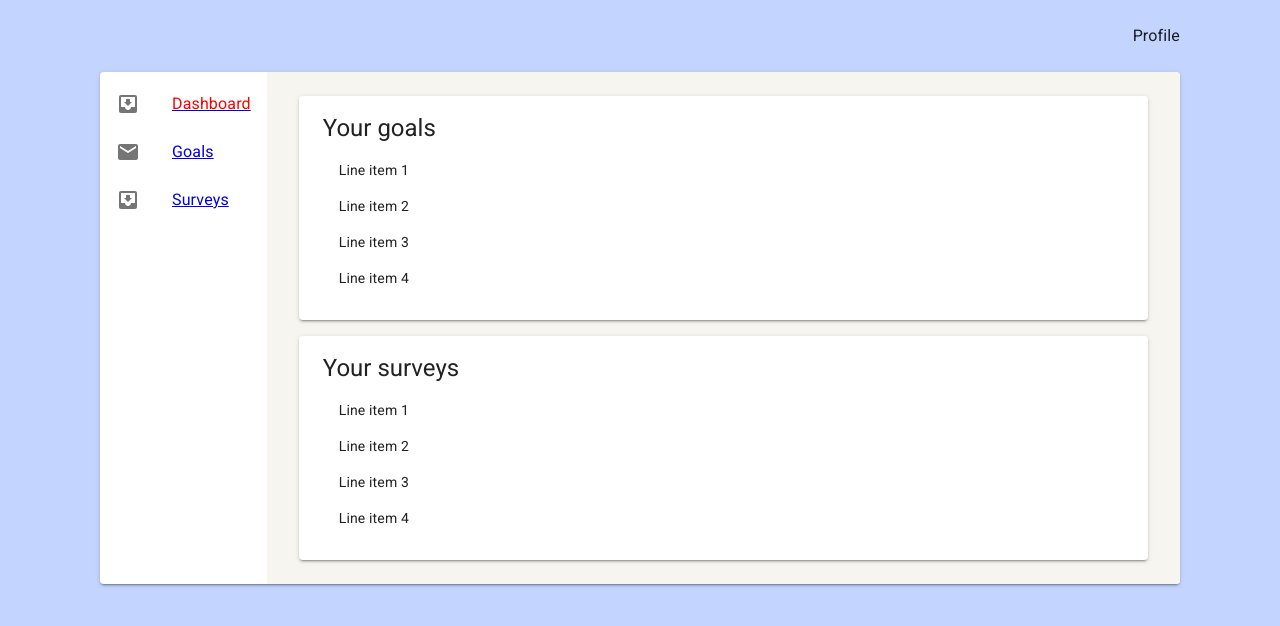
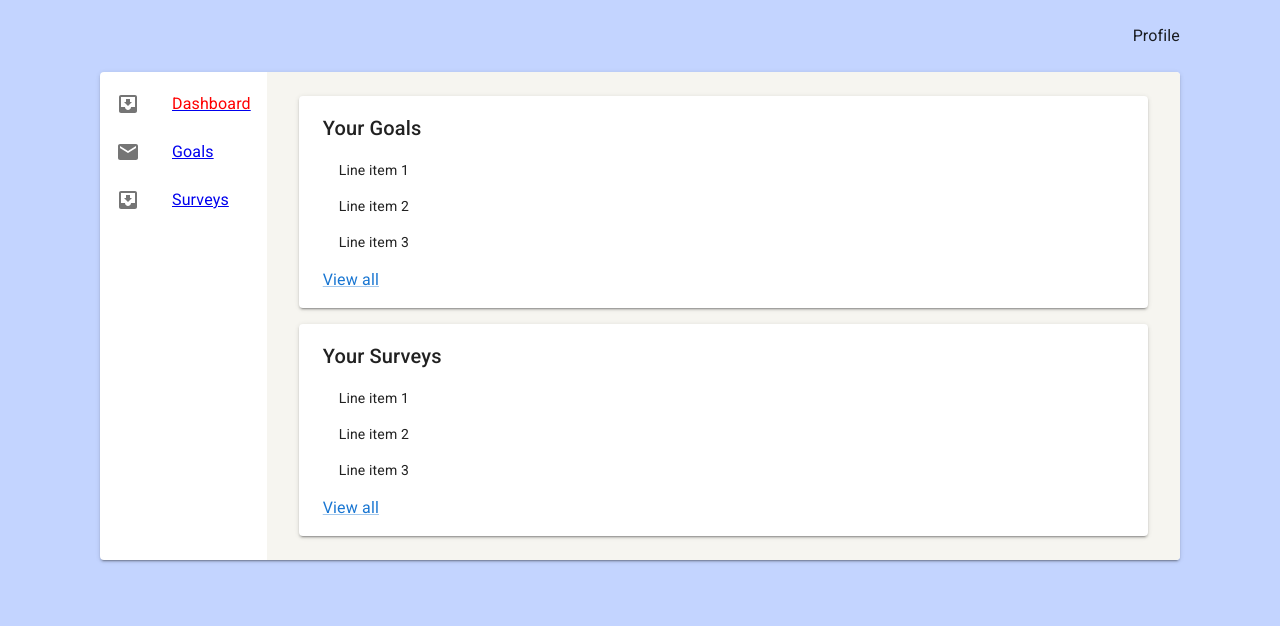
Before and after one commit to klauskpm/my-turborepo, a React (Create React App) app in the folder apps/testing-react/: page /dashboard in a window 1280 px wide. Shown: the top 626 px of the page. Built offline with nearby package versions, Linux system fonts and the light colour scheme.

Commit message:
feat(testing-react): create SummaryList component

```diff
--- a/apps/testing-react/src/routes/Goals.tsx
+++ b/apps/testing-react/src/routes/Goals.tsx
@@ -7,7 +7,8 @@ import {
   ListItemButton,
   ListItemIcon,
   ListItemText,
-  Typography
+  Typography,
+  Stack
 } from '@mui/material';
 import CommentIcon from '@mui/icons-material/Comment';
 
@@ -35,8 +36,8 @@ export function Goals() {
   };
 
   return (
-    <>
-      <Typography variant='h3'>Goals</Typography>
+    <Stack spacing={2}>
+      <Typography variant='h4'>Your Goals</Typography>
       <List sx={styles.list}>
         {[0, 1, 2, 3].map((value) => {
           const labelId = `checkbox-list-label-${value}`;
@@ -67,6 +68,6 @@ export function Goals() {
           );
         })}
       </List>
-    </>
+    </Stack>
   )
 }
--- a/apps/testing-react/src/routes/Surveys.tsx
+++ b/apps/testing-react/src/routes/Surveys.tsx
@@ -1,8 +1,10 @@
 import React from 'react';
-import { Typography } from '@mui/material';
+import { Typography, Stack } from '@mui/material';
 
 export function Surveys() {
   return (
-    <Typography variant='h2'>Surveys</Typography>
+    <Stack spacing={2}>
+      <Typography variant='h4'>Your Surveys</Typography>
+    </Stack>
   )
 }
--- a/apps/testing-react/src/ui/GoalsList.tsx
+++ b/apps/testing-react/src/ui/GoalsList.tsx
@@ -1,40 +1,9 @@
-import {
-  List,
-  ListItem,
-  ListItemButton,
-  ListItemText,
-  Paper, Typography
-} from '@mui/material';
-
-const styles = {
-  container: {
-    padding: '16px 24px',
-    width: '100%'
-  },
-  list: {
-    width: '100%',
-    backgroundColor: 'background.paper'
-  }
-};
+import { SummaryList } from './SummaryList';
 
 export function GoalsList() {
+  const list = [0, 1, 2];
 
   return (
-    <Paper elevation={2} sx={styles.container}>
-      <Typography variant='h5'>Your goals</Typography>
-      <List sx={styles.list}>
-        {[0, 1, 2, 3].map((value) => {
-          const labelId = `checkbox-list-label-${value}`;
-
-          return (
-            <ListItem key={value} disablePadding>
-              <ListItemButton role={undefined} dense>
-                <ListItemText id={labelId} primary={`Line item ${value + 1}`} />
-              </ListItemButton>
-            </ListItem>
-          );
-        })}
-      </List>
-    </Paper>
-  )
+    <SummaryList title='Your Goals' linkTo='/goals' list={list} />
+  );
 }
--- /dev/null
+++ b/apps/testing-react/src/ui/SummaryList.tsx
@@ -0,0 +1,49 @@
+import {
+  Link,
+  List,
+  ListItem,
+  ListItemButton,
+  ListItemText,
+  Paper, Typography
+} from "@mui/material";
+import { Link as RouterLink } from 'react-router-dom';
+
+const styles = {
+  container: {
+    padding: '16px 24px',
+    width: '100%'
+  },
+  list: {
+    width: '100%',
+    backgroundColor: 'background.paper'
+  }
+};
+
+export interface SummaryListProps {
+  title: string
+  list: number[]
+  linkTo: string
+}
+
+export function SummaryList({ title, list, linkTo }: SummaryListProps) {
+
+  return (
+    <Paper elevation={2} sx={styles.container}>
+      <Typography variant='h6'>{title}</Typography>
+      <List sx={styles.list}>
+        {list.map((value) => {
+          const labelId = `checkbox-list-label-${value}`;
+
+          return (
+            <ListItem key={value} disablePadding>
+              <ListItemButton role={undefined} dense>
+                <ListItemText id={labelId} primary={`Line item ${value + 1}`} />
+              </ListItemButton>
+            </ListItem>
+          );
+        })}
+      </List>
+      <Link component={RouterLink} to={linkTo}>View all</Link>
+    </Paper>
+  )
+}
--- a/apps/testing-react/src/ui/SurveysList.tsx
+++ b/apps/testing-react/src/ui/SurveysList.tsx
@@ -1,40 +1,9 @@
-import {
-  List,
-  ListItem,
-  ListItemButton,
-  ListItemText,
-  Paper, Typography
-} from '@mui/material';
-
-const styles = {
-  container: {
-    padding: '16px 24px',
-    width: '100%'
-  },
-  list: {
-    width: '100%',
-    backgroundColor: 'background.paper'
-  }
-};
+import { SummaryList } from './SummaryList';
 
 export function SurveysList() {
+  const list = [0, 1, 2];
 
   return (
-    <Paper elevation={2} sx={styles.container}>
-      <Typography variant='h5'>Your surveys</Typography>
-      <List sx={styles.list}>
-        {[0, 1, 2, 3].map((value) => {
-          const labelId = `checkbox-list-label-${value}`;
-
-          return (
-            <ListItem key={value} disablePadding>
-              <ListItemButton role={undefined} dense>
-                <ListItemText id={labelId} primary={`Line item ${value + 1}`} />
-              </ListItemButton>
-            </ListItem>
-          );
-        })}
-      </List>
-    </Paper>
-  )
+    <SummaryList title='Your Surveys' linkTo='/surveys' list={list} />
+  );
 }
```
